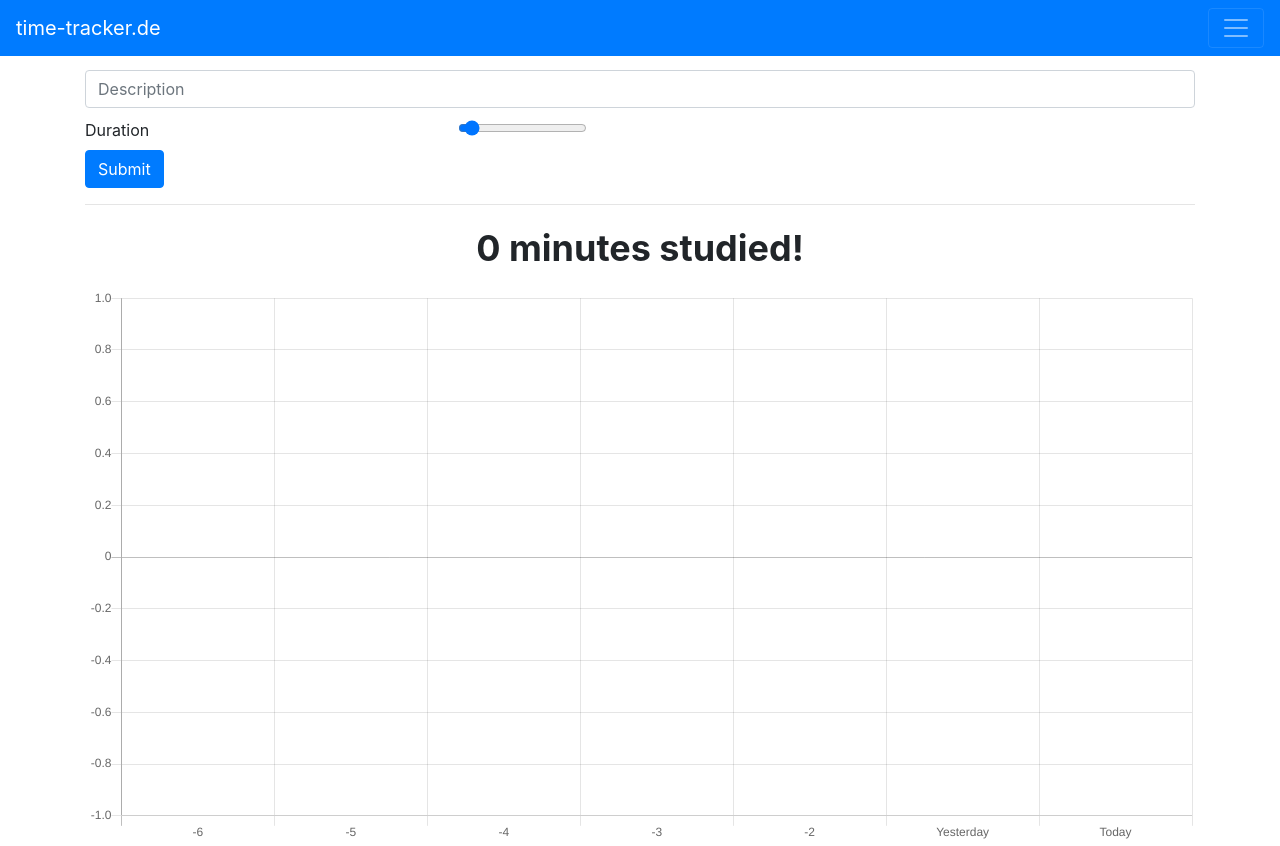
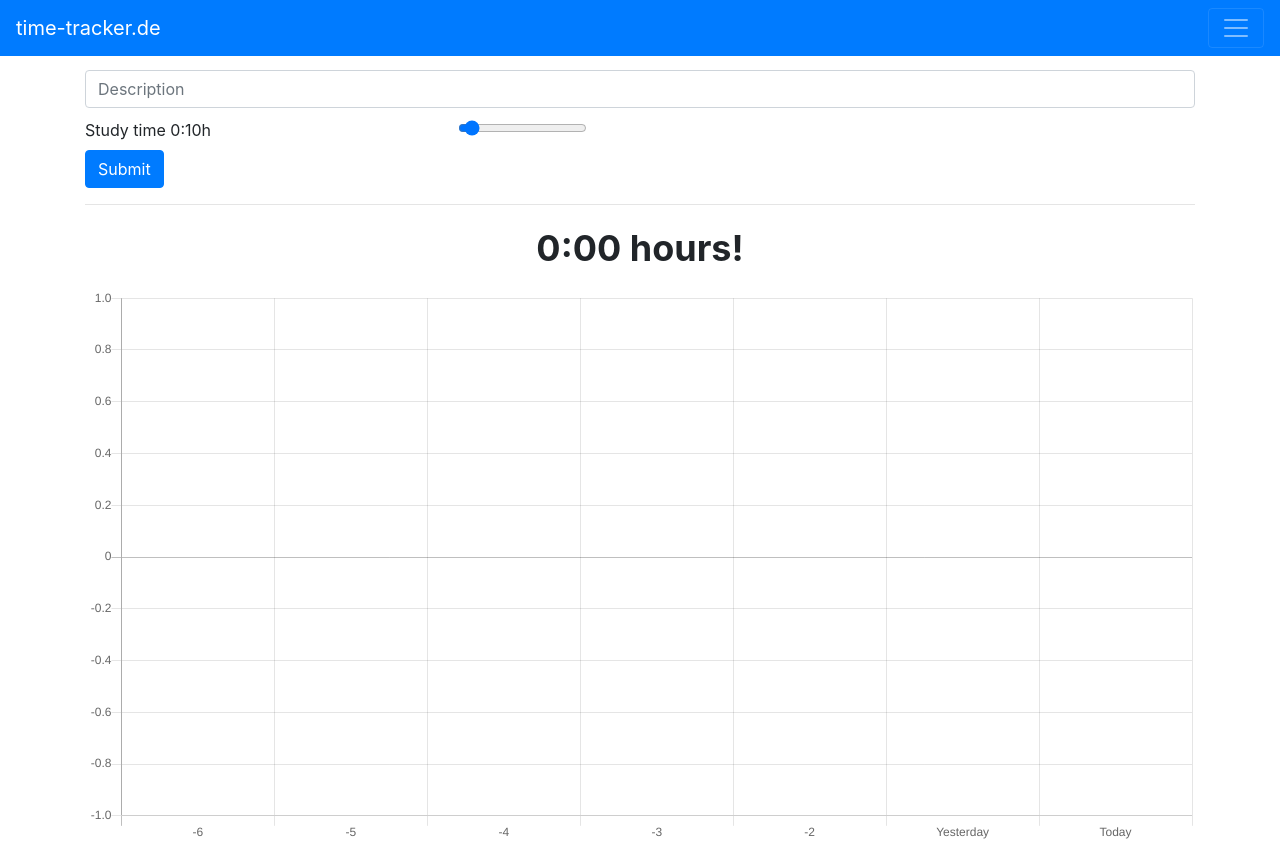
Before and after one commit to mlesniak/time-tracker, a plain HTML site: page public/index.html in a window 1280 px wide. Drawn offline with nearby package versions, Linux system fonts and the light colour scheme; no server answers.

Commit message:
Display formatted minutes and hours

```diff
--- a/public/index.html
+++ b/public/index.html
@@ -27,7 +27,7 @@
             </div>
             <div class="form-row">
                 <div class="col-md-4">
-                    <label for="formAtrolRange">Duration</label>
+                    <label for="formAtrolRange">Study time {{ parsed(duration) }}h</label>
                 </div>
                 <div class="col-md-8">
                     <input type="range" v-model.number="duration" class="form-Adtrol-range" min="1" max="180" value=15 step="1">
@@ -38,7 +38,7 @@
 
         <hr/>
 
-        <div class="text-center font-weight-bold large">{{ totalMinutes}} minutes studied!</p>
+        <div class="text-center font-weight-bold large">{{ parsed(totalMinutes)}} hours!</p>
             <canvas id="canvas"></canvas>
         </div>
     </div>
--- a/public/main.js
+++ b/public/main.js
@@ -77,6 +77,15 @@ var app = new Vue({
                 }
                 window.chart.update();
             });
+        },
+        parsed: function(d) {
+            var hours = Math.floor(d / 60);
+            var minutes = d % 60;
+            var prefix = "";
+            if (minutes < 10) {
+                prefix = "0";
+            }
+            return hours + ":" + prefix + minutes;
         }
     }
 })
```
